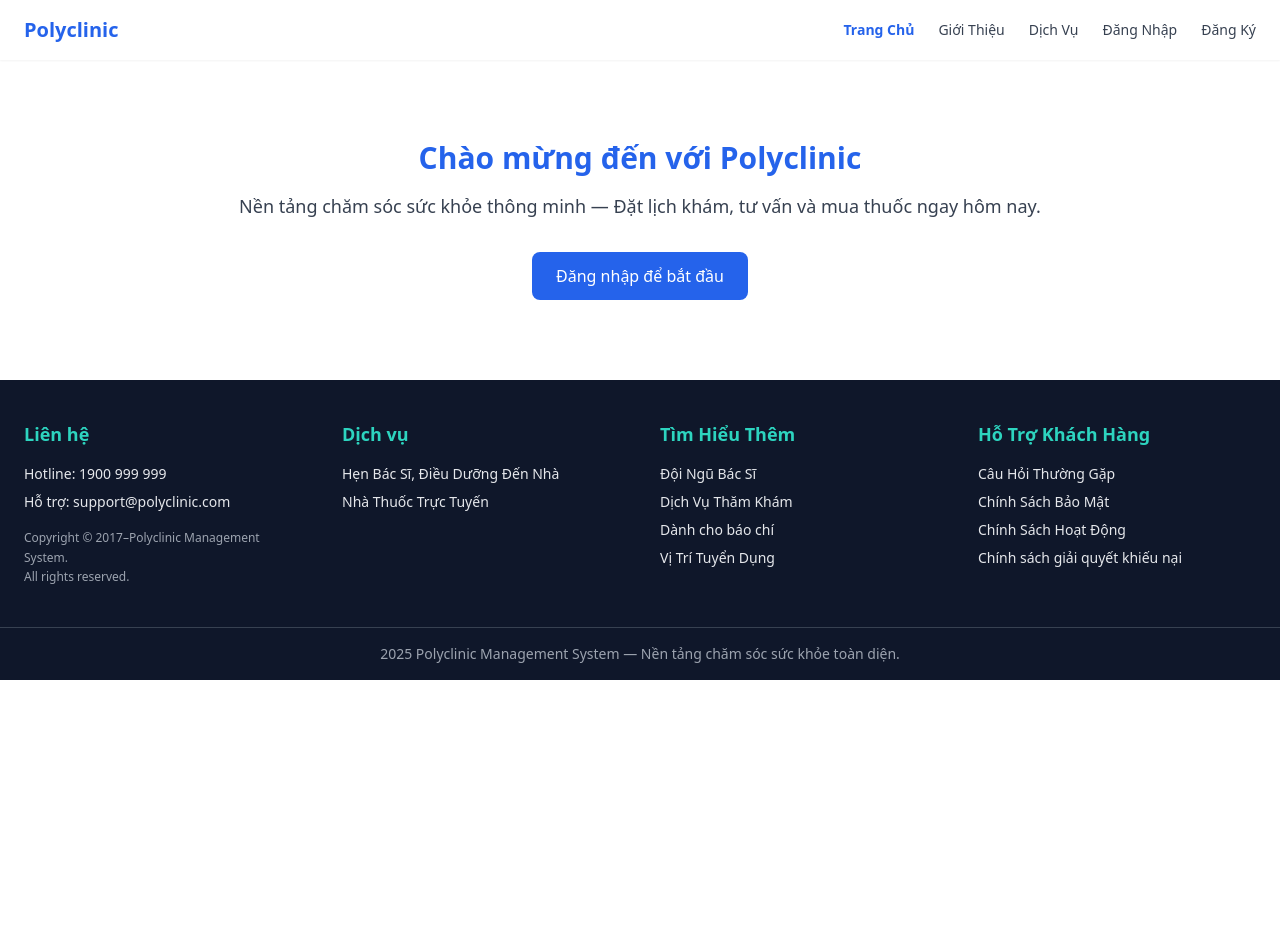
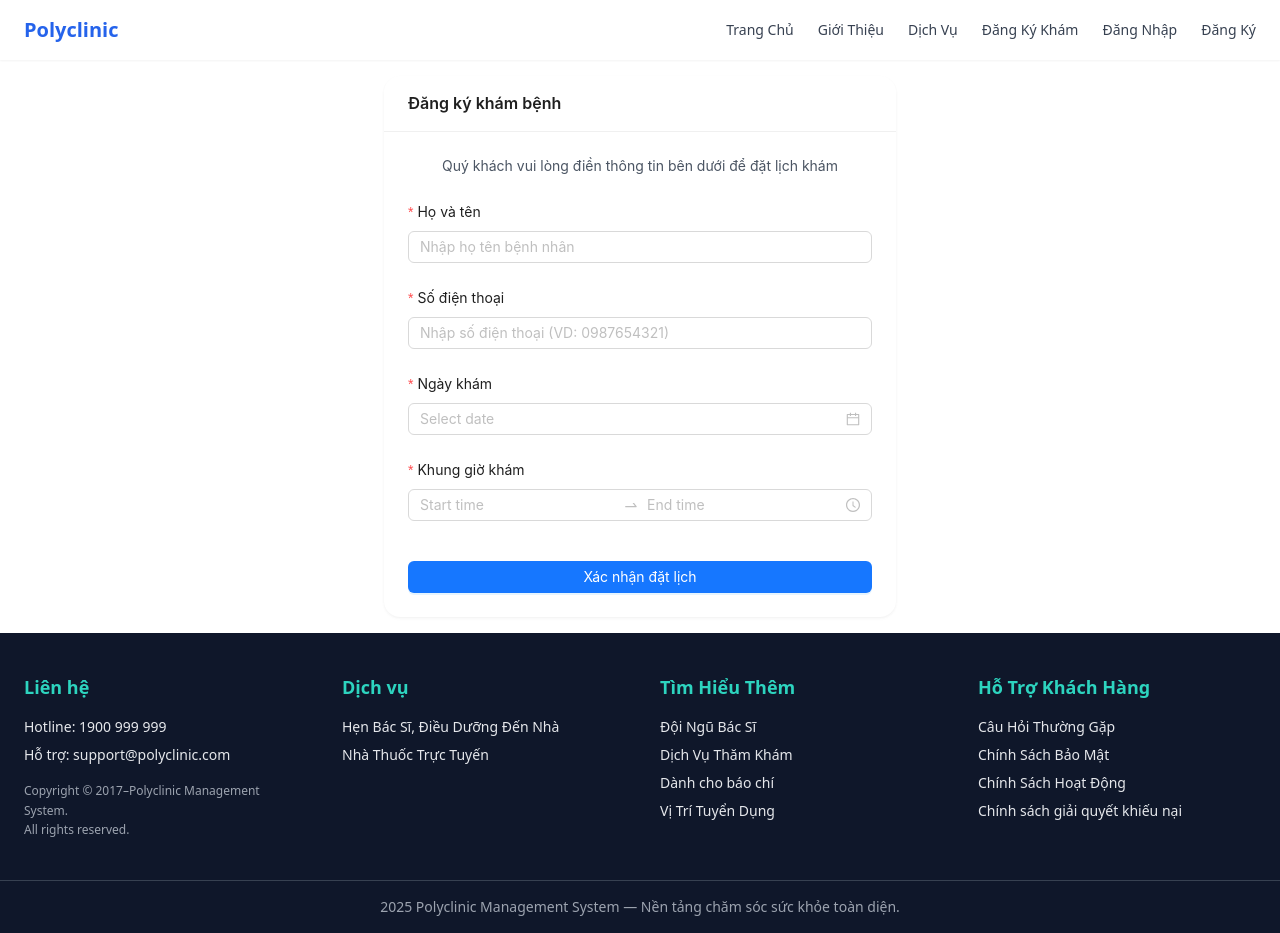
Before and after one commit to phat-dat-ag/polyclinic-management-system-fe, a React (Vite) app: page /appointment in a window 1280 px wide. Before the commit this address led to /. Before the commit the page ends 800 px from the top, so only its background shows below. Built offline with nearby package versions, Linux system fonts and the light colour scheme.

Commit message:
feat(appointment): implement make an appointment interface for user and guest

```diff
--- a/src/components/GuestHeader.tsx
+++ b/src/components/GuestHeader.tsx
@@ -7,6 +7,7 @@ const GuestHeader = () => {
     { path: "/", label: "Trang Chủ" },
     { path: "/about", label: "Giới Thiệu" },
     { path: "/services", label: "Dịch Vụ" },
+    { path: "/user/appointment", label: "Đăng Ký Khám" },
     { path: "/login", label: "Đăng Nhập" },
     { path: "/register", label: "Đăng Ký" },
   ];
--- a/src/modules/appointment/UserAppointment.tsx
+++ b/src/modules/appointment/UserAppointment.tsx
@@ -1,6 +1,127 @@
+import { useState } from "react";
+import { Form, Input, DatePicker, TimePicker, Button, Card, message, Spin } from "antd";
+import dayjs from "dayjs";
+import { AxiosError } from "axios";
+import type { AppointmentCreateRequest } from "../../types/appointment.types";
+import { addAnAppointment } from "../../services/appointment.service";
+
 const UserAppointment = () => {
-    return <div>
-        Xem lịch hẹn của quý khách tại đây
-    </div>
-}
+    const [form] = Form.useForm();
+    const [loading, setLoading] = useState(false);
+
+    const handleSubmit = async () => {
+        setLoading(true);
+        try {
+            const values = await form.validateFields();
+
+            const { fullName, phone, appointmentDate, timeSlot } = values;
+
+            const phonePattern = /^(?:\+84|0)\d{9}$/;
+            if (!phonePattern.test(phone.trim())) {
+                message.error("Số điện thoại không hợp lệ");
+                return;
+            }
+
+            const payload: AppointmentCreateRequest = {
+                fullName: fullName.trim(),
+                phone: phone.trim(),
+                appointmentDate: appointmentDate.format("YYYY-MM-DD"),
+                timeSlot: {
+                    start: timeSlot[0].format("HH:mm"),
+                    end: timeSlot[1].format("HH:mm"),
+                    duration: String(dayjs(timeSlot[1]).diff(timeSlot[0], "minute")),
+                },
+            };
+
+            await addAnAppointment(payload);
+            message.success("Đặt lịch khám thành công");
+            form.resetFields();
+        } catch (e) {
+            const error = e as AxiosError<{ message: string }>;
+            message.error(error.response?.data?.message || "Đã có lỗi khi tạo lịch trực");
+        } finally {
+            setLoading(false);
+        }
+    };
+
+    return (
+        <div className="flex justify-center items-center px-4">
+            {loading && (
+                <div className="absolute inset-0 flex justify-center items-center bg-white/60 z-50">
+                    <Spin fullscreen tip="Đang xử lý..." />
+                </div>
+            )}
+            <Card
+                title="Đăng ký khám bệnh"
+                className="w-full max-w-lg shadow-lg rounded-2xl"
+                bordered={false}
+            >
+                <p className="text-gray-600 mb-6 text-center">
+                    Quý khách vui lòng điền thông tin bên dưới để đặt lịch khám
+                </p>
+
+                <Form form={form} layout="vertical" onFinish={handleSubmit}>
+                    <Form.Item
+                        label="Họ và tên"
+                        name="fullName"
+                        rules={[
+                            { required: true, message: "Vui lòng nhập họ tên" },
+                            { min: 2, message: "Tên phải có ít nhất 2 ký tự" },
+                        ]}
+                    >
+                        <Input placeholder="Nhập họ tên bệnh nhân" />
+                    </Form.Item>
+
+                    <Form.Item
+                        label="Số điện thoại"
+                        name="phone"
+                        rules={[
+                            { required: true, message: "Vui lòng nhập số điện thoại" },
+                            {
+                                pattern: /^(0[1-9][0-9]{8})$/,
+                                message: "Số điện thoại không hợp lệ",
+                            },
+                        ]}
+                    >
+                        <Input placeholder="Nhập số điện thoại (VD: 0987654321)" />
+                    </Form.Item>
+
+                    <Form.Item
+                        label="Ngày khám"
+                        name="appointmentDate"
+                        rules={[{ required: true, message: "Vui lòng chọn ngày khám" }]}
+                    >
+                        <DatePicker
+                            className="w-full"
+                            format="YYYY-MM-DD"
+                            disabledDate={(current) => current && current < dayjs().startOf("day")}
+                        />
+                    </Form.Item>
+
+                    <Form.Item
+                        label="Khung giờ khám"
+                        name="timeSlot"
+                        rules={[{ required: true, message: "Vui lòng chọn khung giờ" }]}
+                    >
+                        <TimePicker.RangePicker
+                            className="w-full"
+                            format="HH:mm"
+                            minuteStep={15}
+                            showNow={false}
+                        />
+                    </Form.Item>
+
+                    <Button
+                        type="primary"
+                        htmlType="submit"
+                        className="w-full mt-4"
+                    >
+                        Xác nhận đặt lịch
+                    </Button>
+                </Form>
+            </Card>
+        </div>
+    );
+};
+
 export default UserAppointment;
--- a/src/router/index.tsx
+++ b/src/router/index.tsx
@@ -28,6 +28,8 @@ const AppRouter = () => {
                 <Route path="/" element={<HomePage />} />
                 <Route path="/about" element={<AboutPage />} />
                 <Route path="/services" element={<ServicesPage />} />
+                <Route path="appointment" element={<UserAppointment />} />
+                <Route path="profile" element={<UserProfile />} />
                 <Route path="/login" element={<LoginPage />} />
                 <Route path="/register" element={<RegisterPage />} />
             </Route>
--- /dev/null
+++ b/src/services/appointment.service.ts
@@ -0,0 +1,6 @@
+import axiosClient from "../api/axiosClient";
+import type { AppointmentCreateRequest } from "../types/appointment.types";
+
+export const addAnAppointment = (data: AppointmentCreateRequest) => {
+  return axiosClient.post("/api/v1/appointments", data);
+};
```
Also changed, not shown: src/types/appointment.types.ts (added, +12 -0 lines).
